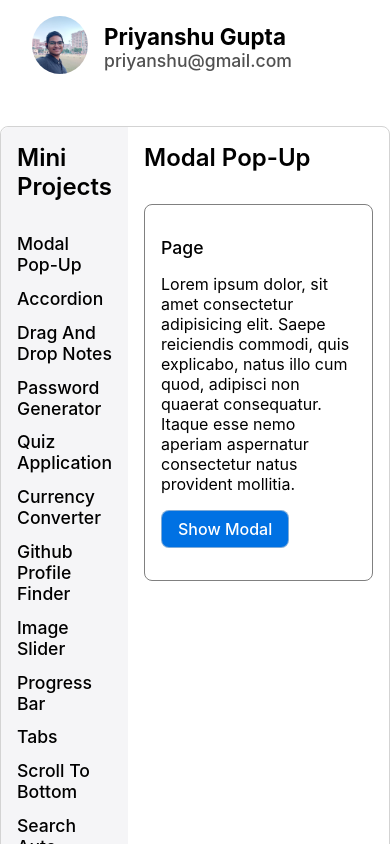
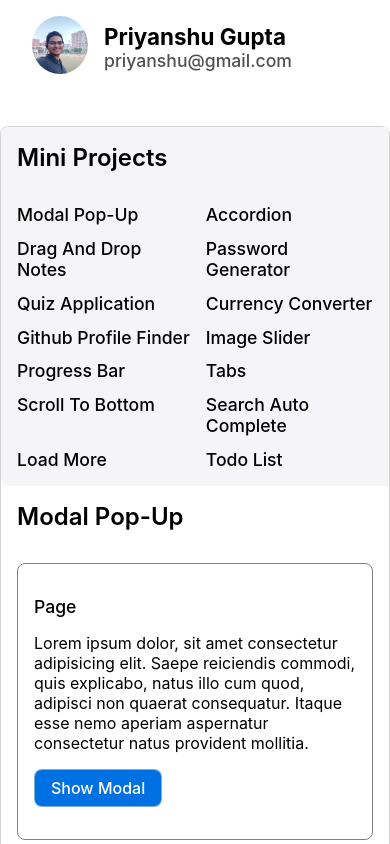
Before and after one commit to priyanshu16095/portfolio, a React (Vite) app: page / in a window 390 px wide. Built offline with nearby package versions, Linux system fonts and the light colour scheme.

Commit message:
made miniprojects components responsive

```diff
--- a/src/index.css
+++ b/src/index.css
@@ -244,4 +244,12 @@ button:hover {
     align-items: start;
     width: 100%;
   }
+  .miniprojectsContainer {
+    display: flex;
+    flex-direction: column;
+  }
+  .miniprojSidebarLinks {
+    display: grid;
+    grid-template-columns: auto auto;
+  }
 }
```
